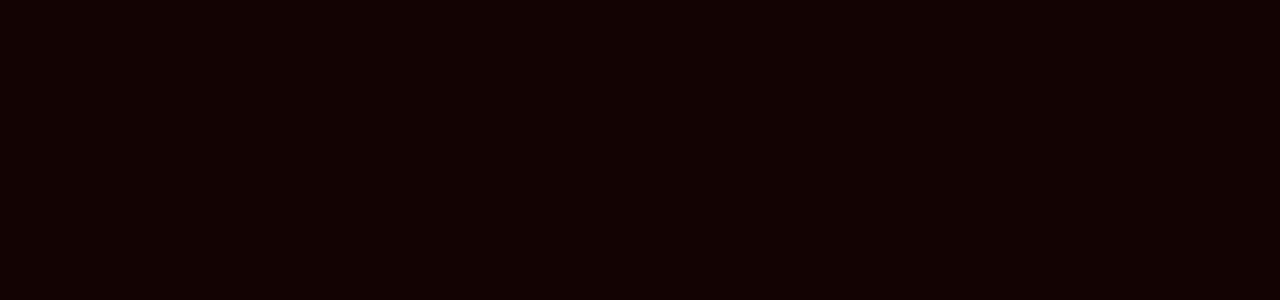
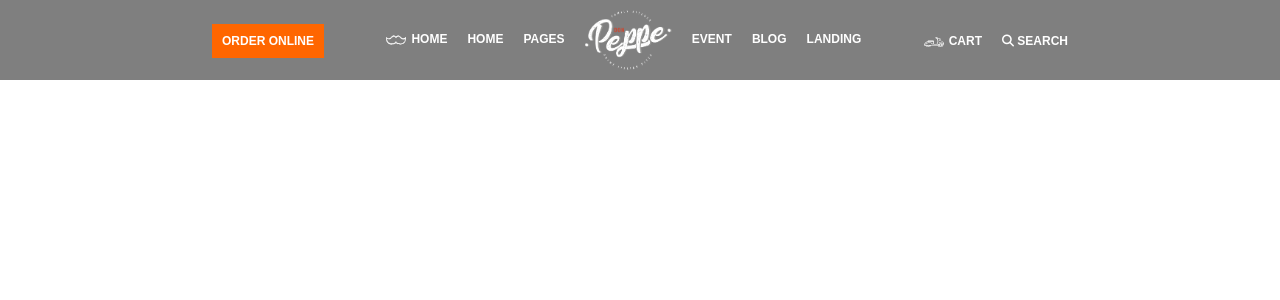
Before and after one commit to coder-ms/proj-html-vuejs, a Vue app: page / in a window 1280 px wide. Shown: the top 300 px of the page. Built offline with nearby package versions, Linux system fonts and the light colour scheme.

Commit message:
header menu

```diff
--- a/src/App.vue
+++ b/src/App.vue
@@ -1,23 +1,47 @@
-<script setup>
-//import HelloWorld from './components/HelloWorld.vue'
-//import TheWelcome from './components/TheWelcome.vue'
+<!--TEMPLATE HTML GENERALE-->
+<template>
+  <AppHeader />
+
+  <main>
+    <AppMain />
+  </main>
+
+</template>
+
+<script>
+
+// IMPORT
+import axios from 'axios';
+import AppHeader from './components/AppHeader.vue';
+import AppMain from './components/AppMain.vue';
+import AppFooter from './components/AppFooter.vue';
+import { store } from './store';
+
+// SCRIPT EXPORT DEFAULT
+export default {
+  components: {
+    AppHeader,
+    AppMain,
+    AppFooter,
+  },
+  data() {
+    return {
+      store,
+    }
+  },
+
+  methods: {
+    getMovies() {
+
+    },
+
+  },
+  created() {
+
+  }
+}
 </script>
 
-<template>
-  <header>
-
-
-  </header>
-
-  <main>
-
-  </main>
-
-  <footer>
-
-  </footer>
-</template>
-
-<style>
+<style lang="scss" scoped>
 
 </style>
--- a/src/assets/styles/main.scss
+++ b/src/assets/styles/main.scss
@@ -12,7 +12,6 @@
 
 body {
     font-family: $main-font;
-    background-color: rgb(19, 3, 3);
 
     p {
         font-size: 12px;
--- /dev/null
+++ b/src/components/AppFooter.vue
@@ -0,0 +1,30 @@
+<template>
+    <!--
+    <div v-if="store.loading">
+        Sto caricando i dati
+    </div>
+    <div class="struct" v-if="!store.loading">
+        <div class="cardSection" v-for="(item, index) in store.movieList" :key="item.id">
+            <MovieComponent :movieTag="item" />
+        </div>
+    </div>
+    -->
+</template>
+
+<script>
+
+import { store } from '../store';
+
+export default {
+
+    data() {
+        return {
+            store
+        }
+    }
+}
+</script>
+
+<style lang="scss" scoped>
+
+</style>
--- /dev/null
+++ b/src/components/AppHeader.vue
@@ -0,0 +1,135 @@
+<template>
+    <header>
+        <nav class="navBar col-12 col-lg-12 col-md-12 col-sm-12">
+            <div class="boolflixMenu col-12 col-lg-12 col-md-12 col-sm-12">
+                <div class="col-12 col-lg-12 col-md-12 col-sm-12">
+                    <ul>
+                        <li><a class="navbarBrand" href="#">ORDER ONLINE</a></li>
+                    </ul>
+                    <ul>
+                        <li><a href="#home"><img src="../../public/svg/svg-0.svg" alt="Baffo">Home</a></li>
+                        <li><a href="#home">Home</a></li>
+                        <li><a href="">Pages</a></li>
+                        <li><img src="../../public/img/h5-logo-divided-header.png" alt=""></li>
+                        <li><a href="#event">Event</a></li>
+                        <li><a href="#blog">Blog</a></li>
+                        <li><a href="#landing">Landing</a></li>
+                    </ul>
+                    <ul>
+                        <li><a href="#cart"><img src="../../public/svg/svg-1.svg" alt="cart">Cart</a></li>
+                        <li><a href="#search"><i class="fa-solid fa-magnifying-glass"></i> Search</a></li>
+                    </ul>
+                </div>
+            </div>
+        </nav>
+    </header>
+
+
+</template>
+
+<script>
+import { store } from '../store';
+
+export default {
+    name: 'AppHeader',
+    data() {
+        return {
+
+        }
+    },
+
+    methods: {
+
+    },
+
+    props: {
+
+    }
+}
+</script>
+
+<style lang="scss" scoped>
+.navBar {
+    background-color: rgba(0, 0, 0, 0.5);
+    display: flex block;
+
+    .boolflixMenu {
+        display: flex;
+        align-items: center;
+        height: 80px;
+        padding: 10px;
+        width: 70%;
+        margin: 0 auto;
+
+
+        div {
+            display: flex;
+            align-items: center;
+            justify-content: space-between;
+
+            ul {
+                list-style-type: none;
+                margin: 0;
+                padding: 0;
+
+
+
+                li {
+                    display: inline;
+                    margin-left: 6px;
+                    font-size: 12px;
+                    font-weight: 600;
+                    text-transform: uppercase;
+                    margin: 0 10px;
+
+                    .navbarBrand {
+                        &:first-child {
+                            background-color: rgb(255, 102, 0);
+                            padding: 10px;
+                            font-weight: 800;
+
+                            &:hover {
+                                color: rgb(255, 102, 0);
+                                background-color: white;
+                            }
+
+                            &:active {
+                                color: rgb(255, 102, 0);
+                                background-color: white;
+                            }
+                        }
+                    }
+
+                    a {
+                        text-decoration: none;
+                        color: white;
+
+                        img {
+                            width: 20px;
+                            height: 10px;
+                            margin-right: 5px;
+                            filter: invert(1);
+                        }
+
+                        i {
+
+                            height: 10px;
+                        }
+                    }
+
+                    img {
+                        height: 60px;
+                    }
+
+
+
+                }
+            }
+        }
+
+
+
+    }
+
+}
+</style>
--- /dev/null
+++ b/src/components/AppMain.vue
@@ -0,0 +1,25 @@
+<template>
+
+
+</template>
+
+<script>
+import { store } from '../store';
+
+export default {
+  data() {
+    return {
+      store
+    }
+  },
+
+  props: {
+
+  }
+}
+</script>
+
+
+<style lang="scss" scoped>
+
+</style>
--- a/src/store.js
+++ b/src/store.js
@@ -2,6 +2,73 @@
 import axios from 'axios';
 
 export const store = reactive({
+    loading: false,
+    actualEndpoint: '',
+    movieList: [],
+    //
+    searchLanguageVal: 'it',
+    searchTitleVal: '',
+    searchSeries: '',
 
 
+    // PATH MOVIE & TV URL
+    apiURL: 'https://api.themoviedb.org/3/',
+
+    searchEndpoint: ['search/tv', 'search/movie'],
+
+    // PATH IMG URL
+    pathImgURL: 'https://image.tmdb.org/t/p/w342/',
+    //FLAGS API
+    flagsAPIurl: 'https://countryflagsapi.com/png/',
+    //flagEmpty: '../assets/img/emptyFlag.png',
+    flagEmpty: 'https://countryflagsapi.com/png/aq',
+
+
+    movieLoad(requestEndpoint) {
+        this.loading = true;
+        this.actualEndpoint = requestEndpoint;
+        let searchTitle = this.searchTitleVal;
+
+        let searchSandM = this.searchSeries;
+
+        let searchLanguage = this.searchLanguageVal;
+        if ('' == searchTitle) searchTitle = 'a';
+
+        //
+        let movieFilter = {
+            params: {
+                api_key: 'da05c2e37d45ba76e82df41389aebb58',
+                language: searchLanguage,
+                query: searchTitle,
+            }
+        }
+        let apiEndPoint = this.apiURL + requestEndpoint;
+        console.log('language = ' + searchLanguage);
+        console.log('query = ' + searchTitle);
+        console.log('requestEndpoint = ' + requestEndpoint);
+        console.log('movieFilter.params = ' + movieFilter.params);
+        //
+        axios.get(apiEndPoint, movieFilter).then((res) => {
+            this.movieList = [...res.data.results];
+            // console.log('movieList[] = ' + this.movieList);
+            this.loading = false;
+        })
+    },
+    getFlagImg(flagReq) {
+        let flag = '';
+        let rtnFlag = this.flagEmpty;
+
+        if (flagReq == 'uk') flag = 'gb';
+        if (flagReq == 'en') flag = 'us';
+        if (flagReq == 'es') flag = 'es';
+        if (flagReq == 'fr') flag = 'fr';
+        if (flagReq == 'US') flag = 'us';
+        if (flagReq == 'de') flag = 'de';
+        if (flagReq == 'it') flag = 'it';
+
+        if ('' != flag) rtnFlag = this.flagsAPIurl + flag;
+
+        return rtnFlag;
+    }
+
 });
```
Also changed, not shown: public/img/broken-1.png (added).
